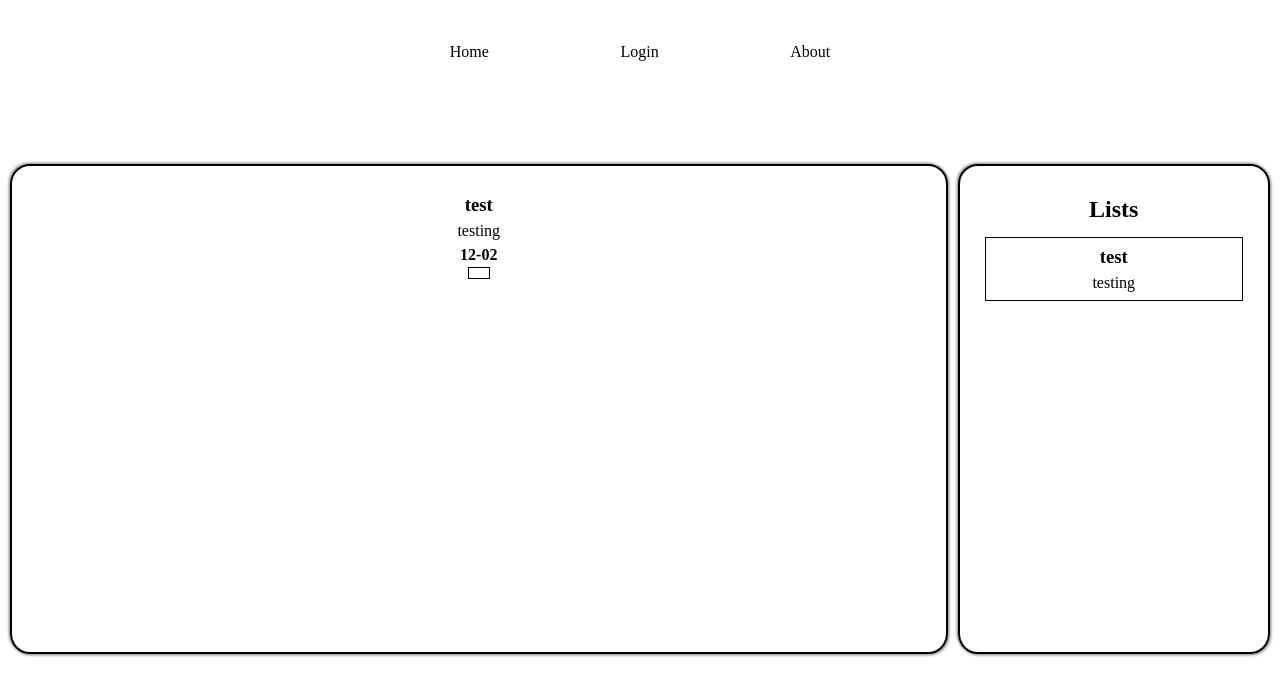
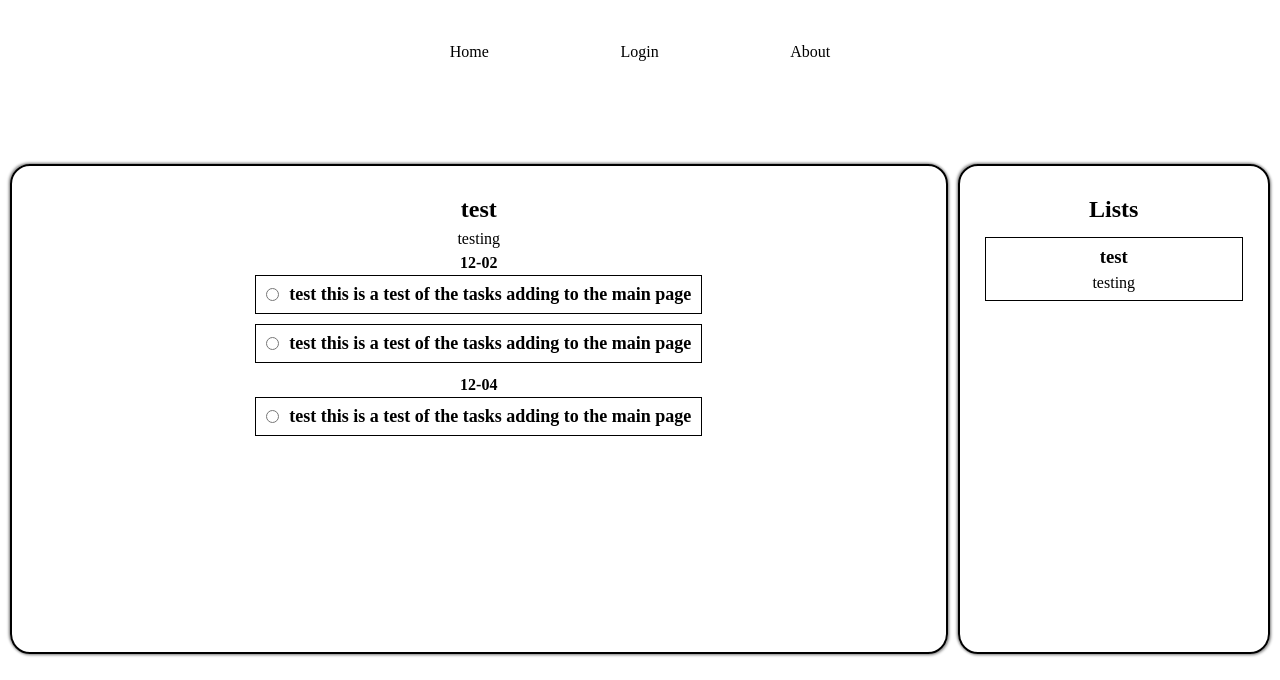
Before and after one commit to TurnerHelical/odinToDo, a website built with webpack: page src/template.html in a window 1280 px wide. Shown: the part 120-800 px from the top of the page. Built offline with nearby package versions, Linux system fonts and the light colour scheme.

Commit message:
added function to put tasks seperated by due date and put tasks on main box

```diff
--- a/src/scripts/index.js
+++ b/src/scripts/index.js
@@ -13,6 +13,8 @@ window.maip = maip;
 
 document.addEventListener('DOMContentLoaded', () => {
     const list = manager.createTaskList('test', 'testing');
-    manager.createTask('test', '12-02', list.id);  // use correct ID
+    manager.createTask('test this is a test of the tasks adding to the main page', '12-02', list.id);
+    manager.createTask('test this is a test of the tasks adding to the main page', '12-02', list.id);
+    manager.createTask('test this is a test of the tasks adding to the main page', '12-04', list.id);
     manager.moveTaskListToMB(list.id);            // use correct ID
 });
--- a/src/scripts/pageLoad.js
+++ b/src/scripts/pageLoad.js
@@ -30,16 +30,38 @@ function domManip() {
                 const date = utils.createAndAppend('#todoCtr', 'h4', 'id', `date-${task.dueDate}`);
                 date.setAttribute('data-id', task.dueDate);
                 date.textContent = task.dueDate;
+                addTaskToMB(task);
+            } else {
+                addTaskToMB(task);
             }
+
+
+
         }
-        utils.createAndAppend('#todoCtr', 'ul', 'id', 'tasks');
 
-        let mbTask = utils.createAndAppend('#tasks', 'li', 'class', 'task');
-        mbTask.setAttribute('data-id', task.id);
-        const radio = document.createElement('input');
-        radio.setAttribute('type', 'radio');
-        mbTask.appendChild(radio);
-        mbTask.appendChild(document.createTextNode(` ${task.taskInfo}`));
+    }
+
+    const addTaskToMB = (task) => {
+
+        const existingUL = utils.findElement(`#ul-${task.dueDate}`);
+        if (!existingUL) {
+            const dateUl = utils.createAndAppend(`#date-${task.dueDate}`, 'ul', 'id', `ul-${task.dueDate}`);
+            utils.toggleClass(`#ul-${task.dueDate}`, 'tasks');
+            let mbTask = utils.createAndAppend(`#ul-${task.dueDate}`, 'li', 'class', 'task');
+            mbTask.setAttribute('data-id', task.id);
+            const radio = document.createElement('input');
+            radio.setAttribute('type', 'radio');
+            mbTask.appendChild(radio);
+            mbTask.appendChild(document.createTextNode(` ${task.taskInfo}`));
+
+        } else  {
+            let mbTask = utils.createAndAppend(`#ul-${task.dueDate}`, 'li', 'class', 'task');
+            mbTask.setAttribute('data-id', task.id);
+            const radio = document.createElement('input');
+            radio.setAttribute('type', 'radio');
+            mbTask.appendChild(radio);
+            mbTask.appendChild(document.createTextNode(` ${task.taskInfo}`));
+        }
     }
     return { addTaskListToSb, addTaskListToMainBox }
 }
--- a/src/styles/styles.css
+++ b/src/styles/styles.css
@@ -50,15 +50,23 @@ section {
     padding: 5px 10px;
 }
 
+.todoTitle {
+    font-size: 24px;
+}
+
 #todoCtr {
     display: flex;
     flex-direction: column;
     align-items: center;
+    gap: 10px;
 }
 
-#tasks{
+.tasks{
     padding: 0;
     list-style: none;
+    display: flex;
+    flex-direction: column;
+    gap: 10px;
 }
 
 
```
